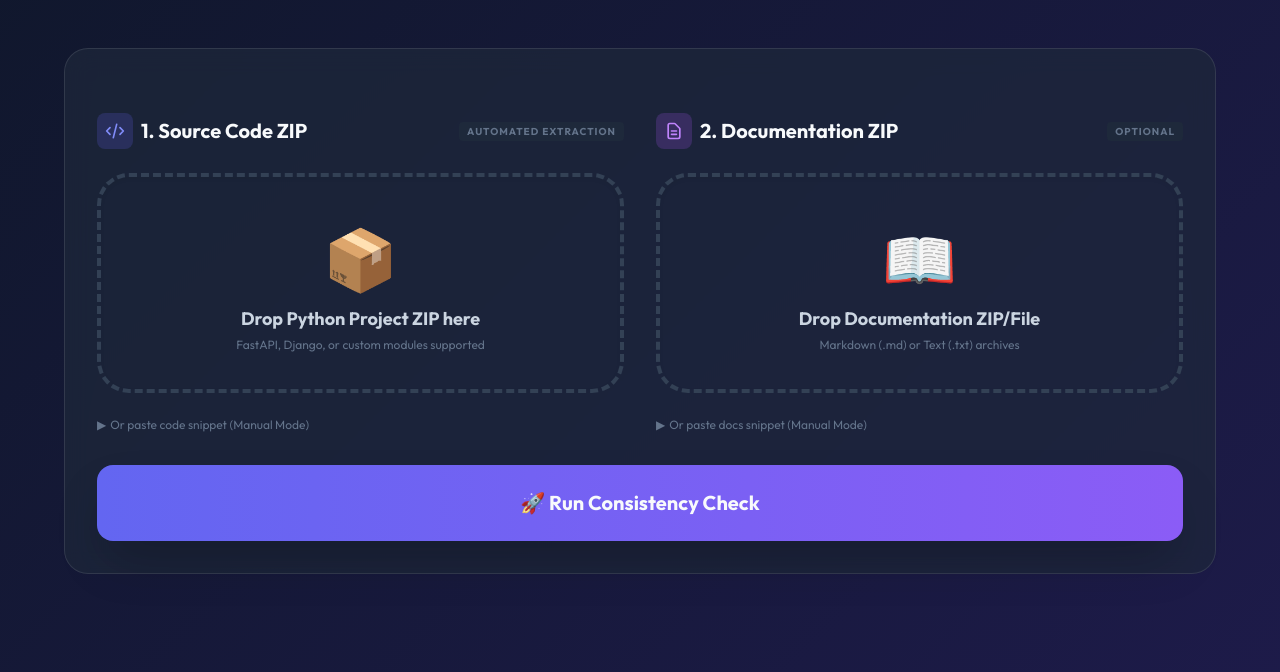
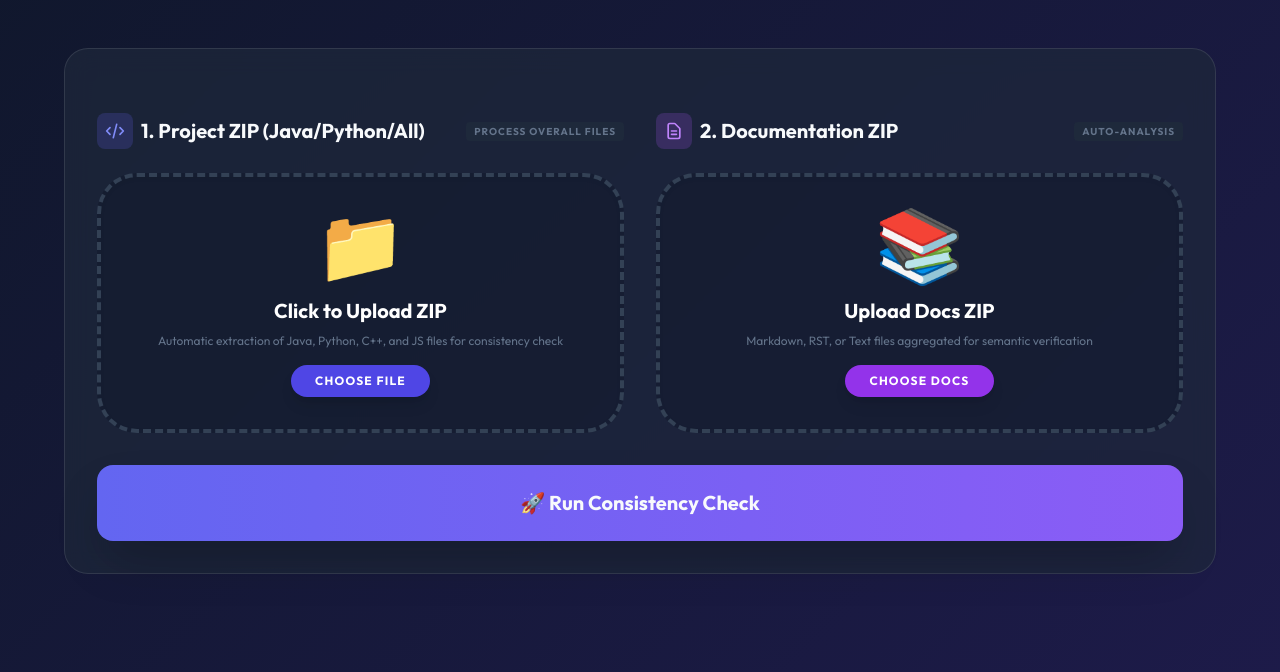
Before and after one commit to Mahek-makwana/doc-consistency-agent, a FastAPI app: page / in a window 1280 px wide. Shown: the part 230-902 px from the top of the page. Run offline with FastAPI, Linux system fonts and the light colour scheme; some libraries are stand-ins or nearby versions.

Commit message:
Finalized Automated Multi-Language Analysis & Fixed Clickable Upload

```diff
--- a/templates/index.html
+++ b/templates/index.html
@@ -131,38 +131,47 @@
                                             <path stroke-linecap="round" stroke-linejoin="round" stroke-width="2"
                                                 d="M10 20l4-16m4 4l4 4-4 4M6 16l-4-4 4-4"></path>
                                         </svg></span>
-                                    <h2 class="text-xl font-bold">1. Source Code ZIP</h2>
+                                    <h2 class="text-xl font-bold">1. Project ZIP (Java/Python/All)</h2>
                                 </div>
                                 <span
-                                    class="text-[10px] text-slate-500 font-bold uppercase tracking-widest bg-slate-800 px-2 py-0.5 rounded">Automated
-                                    Extraction</span>
+                                    class="text-[10px] text-slate-500 font-bold uppercase tracking-widest bg-slate-800 px-2 py-0.5 rounded">Process
+                                    Overall Files</span>
                             </div>
 
-                            <div class="relative group" id="codeDropZone">
-                                <label for="code_file"
-                                    class="flex flex-col items-center justify-center w-full min-h-[220px] p-8 border-4 border-dashed border-slate-700 rounded-[32px] cursor-pointer hover:border-indigo-500 hover:bg-indigo-500/5 transition-all text-center space-y-4 shadow-inner relative overflow-hidden">
-                                    <input type="file" name="code_file" id="code_file" class="hidden" accept=".zip" />
+                            <div class="relative min-h-[260px] group" id="codeDropZone">
+                                <!-- Actual Input (Fully Transparent Overlay) -->
+                                <input type="file" name="code_file" id="code_file" accept=".zip"
+                                    class="absolute inset-0 w-full h-full opacity-0 cursor-pointer z-50 overflow-hidden"
+                                    title="Click to upload Project ZIP" />
 
-                                    <!-- Dynamic States -->
+                                <!-- Visual Overlay (Clickable through Input) -->
+                                <div id="code_visual_box"
+                                    class="flex flex-col items-center justify-center w-full min-h-[260px] p-8 border-4 border-dashed border-slate-700 rounded-[40px] transition-all text-center space-y-6 shadow-inner relative overflow-hidden bg-slate-900/40 group-hover:border-indigo-500 group-hover:bg-indigo-500/5">
+
+                                    <!-- Idle State -->
                                     <div id="code_idle" class="space-y-4">
-                                        <div class="text-6xl group-hover:scale-110 transition-transform duration-300">📦
+                                        <div class="text-7xl group-hover:scale-110 transition-transform duration-500">📁
                                         </div>
-                                        <div class="space-y-1">
-                                            <p class="text-lg font-bold text-slate-300">Drop Python Project ZIP here</p>
-                                            <p class="text-xs text-slate-500">FastAPI, Django, or custom modules
-                                                supported</p>
+                                        <div class="space-y-2">
+                                            <p class="text-xl font-black text-white">Click to Upload ZIP</p>
+                                            <p class="text-xs text-slate-500 px-4">Automatic extraction of Java, Python,
+                                                C++, and JS files for consistency check</p>
                                         </div>
+                                        <div
+                                            class="mt-4 px-6 py-2 bg-indigo-600 rounded-full text-xs font-bold uppercase tracking-widest text-white inline-block shadow-lg group-hover:bg-indigo-500 transition-colors">
+                                            Choose File</div>
                                     </div>
 
-                                    <div id="code_success" class="hidden space-y-3 animate-fade-in">
+                                    <!-- Success State -->
+                                    <div id="code_success" class="hidden space-y-4 animate-fade-in">
                                         <div
-                                            class="w-16 h-16 bg-indigo-500/20 rounded-full flex items-center justify-center mx-auto">
-                                            <span class="text-3xl">✅</span>
+                                            class="w-20 h-20 bg-emerald-500/20 rounded-full flex items-center justify-center mx-auto border border-emerald-500/30">
+                                            <span class="text-4xl text-emerald-400">✓</span>
                                         </div>
                                         <div>
-                                            <p class="text-sm font-bold text-indigo-400">Project Loaded</p>
+                                            <p class="text-lg font-bold text-emerald-400">Overall Project Loaded</p>
                                             <p id="code_file_name_display"
-                                                class="text-[11px] font-mono text-slate-500 mt-1 max-w-[200px] truncate">
+                                                class="text-xs font-mono text-slate-500 mt-2 max-w-[240px] truncate mx-auto bg-black/40 px-3 py-1 rounded">
                                             </p>
                                         </div>
                                     </div>
@@ -171,22 +180,8 @@
                                     <div
                                         class="absolute inset-0 bg-indigo-500/5 opacity-0 group-hover:opacity-100 transition-opacity pointer-events-none">
                                     </div>
-                                </label>
+                                </div>
                             </div>
-
-                            <!-- Reduced Paste Part -->
-                            <details class="group">
-                                <summary
-                                    class="text-xs text-slate-500 cursor-pointer hover:text-indigo-400 transition-colors flex items-center space-x-1 outline-none">
-                                    <span class="group-open:rotate-90 transition-transform">▶</span>
-                                    <span>Or paste code snippet (Manual Mode)</span>
-                                </summary>
-                                <div class="mt-4 animate-fade-in">
-                                    <textarea name="code_text"
-                                        class="form-input w-full h-32 p-4 rounded-xl code-font text-xs"
-                                        placeholder="Paste your function or class here...">{{ code if code else '' }}</textarea>
-                                </div>
-                            </details>
                         </div>
 
                         <!-- AUTOMATED UPLOAD COLUMN (DOCS) -->
@@ -202,34 +197,43 @@
                                     <h2 class="text-xl font-bold">2. Documentation ZIP</h2>
                                 </div>
                                 <span
-                                    class="text-[10px] text-slate-500 font-bold uppercase tracking-widest bg-slate-800 px-2 py-0.5 rounded">Optional</span>
+                                    class="text-[10px] text-slate-500 font-bold uppercase tracking-widest bg-slate-800 px-2 py-0.5 rounded">Auto-Analysis</span>
                             </div>
 
-                            <div class="relative group" id="docDropZone">
-                                <label for="doc_file"
-                                    class="flex flex-col items-center justify-center w-full min-h-[220px] p-8 border-4 border-dashed border-slate-700 rounded-[32px] cursor-pointer hover:border-purple-500 hover:bg-purple-500/5 transition-all text-center space-y-4 shadow-inner relative overflow-hidden">
-                                    <input type="file" name="doc_file" id="doc_file" class="hidden"
-                                        accept=".zip,.md,.txt" />
+                            <div class="relative min-h-[260px] group" id="docDropZone">
+                                <!-- Actual Input (Fully Transparent Overlay) -->
+                                <input type="file" name="doc_file" id="doc_file" accept=".zip,.md,.txt"
+                                    class="absolute inset-0 w-full h-full opacity-0 cursor-pointer z-50 overflow-hidden"
+                                    title="Click to upload Documentation ZIP" />
 
-                                    <!-- Dynamic States -->
+                                <!-- Visual Overlay -->
+                                <div id="doc_visual_box"
+                                    class="flex flex-col items-center justify-center w-full min-h-[260px] p-8 border-4 border-dashed border-slate-700 rounded-[40px] transition-all text-center space-y-6 shadow-inner relative overflow-hidden bg-slate-900/40 group-hover:border-purple-500 group-hover:bg-purple-500/5">
+
+                                    <!-- Idle State -->
                                     <div id="doc_idle" class="space-y-4">
-                                        <div class="text-6xl group-hover:scale-110 transition-transform duration-300">📖
+                                        <div class="text-7xl group-hover:scale-110 transition-transform duration-500">📚
                                         </div>
-                                        <div class="space-y-1">
-                                            <p class="text-lg font-bold text-slate-300">Drop Documentation ZIP/File</p>
-                                            <p class="text-xs text-slate-500">Markdown (.md) or Text (.txt) archives</p>
+                                        <div class="space-y-2">
+                                            <p class="text-xl font-black text-white">Upload Docs ZIP</p>
+                                            <p class="text-xs text-slate-500 px-4">Markdown, RST, or Text files
+                                                aggregated for semantic verification</p>
                                         </div>
+                                        <div
+                                            class="mt-4 px-6 py-2 bg-purple-600 rounded-full text-xs font-bold uppercase tracking-widest text-white inline-block shadow-lg group-hover:bg-purple-500 transition-colors">
+                                            Choose Docs</div>
                                     </div>
 
-                                    <div id="doc_success" class="hidden space-y-3 animate-fade-in">
+                                    <!-- Success State -->
+                                    <div id="doc_success" class="hidden space-y-4 animate-fade-in">
                                         <div
-                                            class="w-16 h-16 bg-purple-500/20 rounded-full flex items-center justify-center mx-auto">
-                                            <span class="text-3xl">✅</span>
+                                            class="w-20 h-20 bg-purple-500/20 rounded-full flex items-center justify-center mx-auto border border-purple-500/30">
+                                            <span class="text-4xl text-purple-400">✓</span>
                                         </div>
                                         <div>
-                                            <p class="text-sm font-bold text-purple-400">Docs Loaded</p>
+                                            <p class="text-lg font-bold text-purple-400">Docs Synchronized</p>
                                             <p id="doc_file_name_display"
-                                                class="text-[11px] font-mono text-slate-500 mt-1 max-w-[200px] truncate">
+                                                class="text-xs font-mono text-slate-500 mt-2 max-w-[240px] truncate mx-auto bg-black/40 px-3 py-1 rounded">
                                             </p>
                                         </div>
                                     </div>
@@ -238,22 +242,8 @@
                                     <div
                                         class="absolute inset-0 bg-purple-500/5 opacity-0 group-hover:opacity-100 transition-opacity pointer-events-none">
                                     </div>
-                                </label>
+                                </div>
                             </div>
-
-                            <!-- Reduced Paste Part -->
-                            <details class="group">
-                                <summary
-                                    class="text-xs text-slate-500 cursor-pointer hover:text-purple-400 transition-colors flex items-center space-x-1 outline-none">
-                                    <span class="group-open:rotate-90 transition-transform">▶</span>
-                                    <span>Or paste docs snippet (Manual Mode)</span>
-                                </summary>
-                                <div class="mt-4 animate-fade-in">
-                                    <textarea name="doc_text"
-                                        class="form-input w-full h-32 p-4 rounded-xl code-font text-xs"
-                                        placeholder="Paste your documentation or markdown here...">{{ doc if doc else '' }}</textarea>
-                                </div>
-                            </details>
                         </div>
                     </div>
 
```
Also changed, not shown: demo_server.py (+14 -4 lines).
